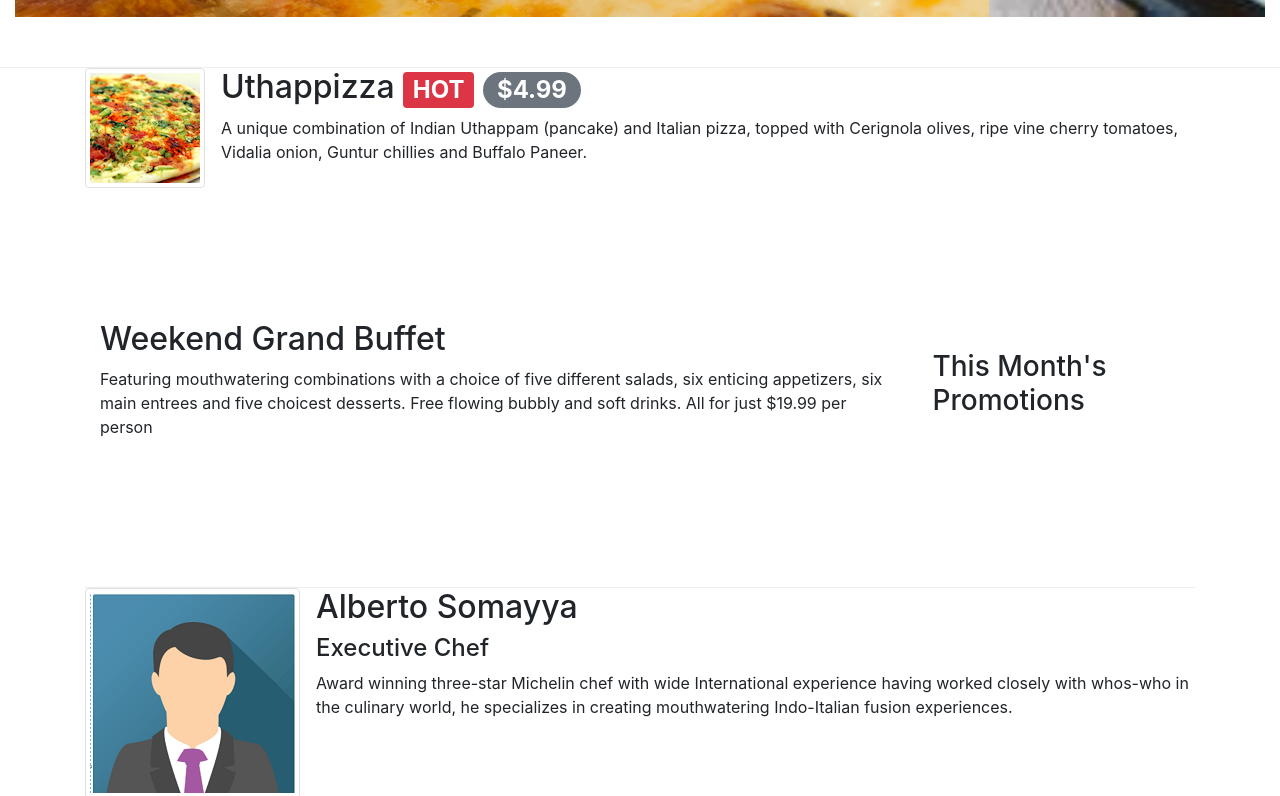
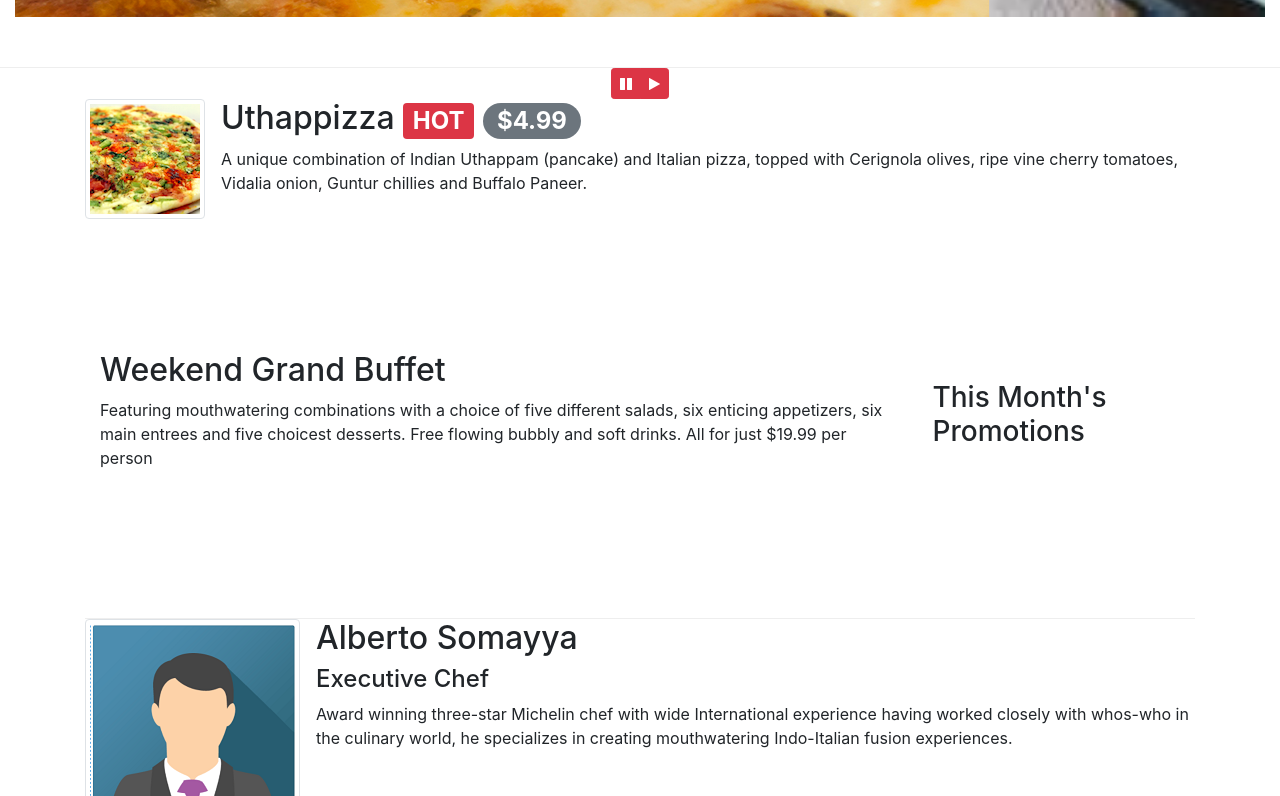
Before and after one commit to DoTranMinhChu/confusion, a website: page index.html in a window 1280 px wide. Shown: the part 1410-2206 px from the top of the page. Drawn offline with nearby package versions, Linux system fonts and the light colour scheme.

Commit message:
Bootstrap and Jquery  (part 1)

```diff
--- a/css/styles.css
+++ b/css/styles.css
@@ -54,3 +54,8 @@ header {
     min-height: 100%;
     margin: auto;
 }
+
+#carouselButton{
+    margin: auto;
+    z-index: 1;
+}
--- a/index.html
+++ b/index.html
@@ -154,7 +154,20 @@
                     </a>
                 </div>
             </div>
-        </div><!-- end col -->
+        </div>
+        <!-- end col -->
+    </div>
+    <!-- end div of carsousel  -->
+
+    <div class="row row content">
+        <div class="btn-group" id="carouselButton">
+            <button class="btn btn-danger btn-sm" id="carousel-pause">
+                <span class="fa fa-pause"></span>
+            </button>
+            <button class="btn btn-danger btn-sm" id="carousel-play">
+                <span class="fa fa-play"></span>
+            </button>
+        </div>
     </div>
 
     <div class="container">
@@ -260,8 +273,18 @@
     <script>
         $(document).ready(function () {
             $('[data-toggle="tooltip"]').tooltip()
+            $("#myCarousel").carousel({ interval: 2000 });
+            $("#carousel-pause").click(function () {
+                $("#myCarousel").carousel('pause');
+            });
+            $("#carousel-play").click(function () {
+                $("#myCarousel").carousel('cycle');
+            });
         });
+
+
     </script>
+
 </body>
 
 </html>
```
